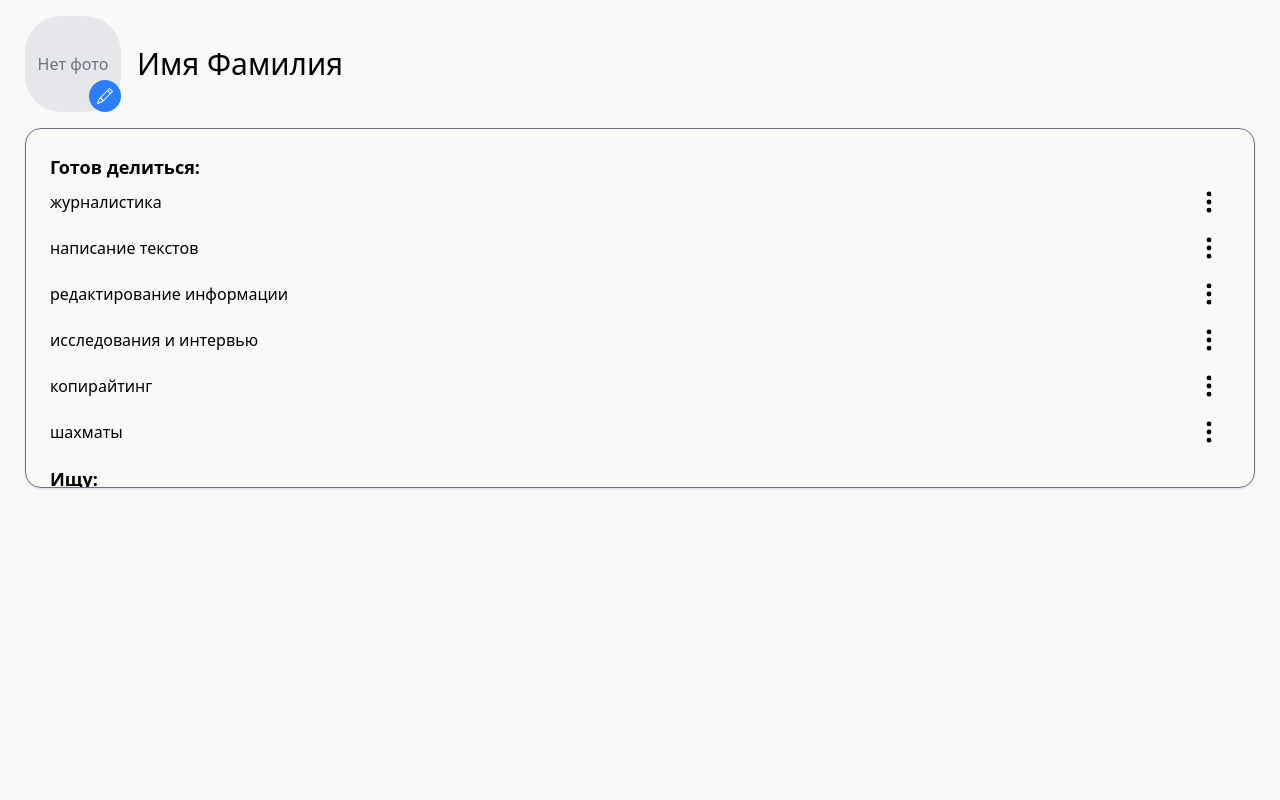
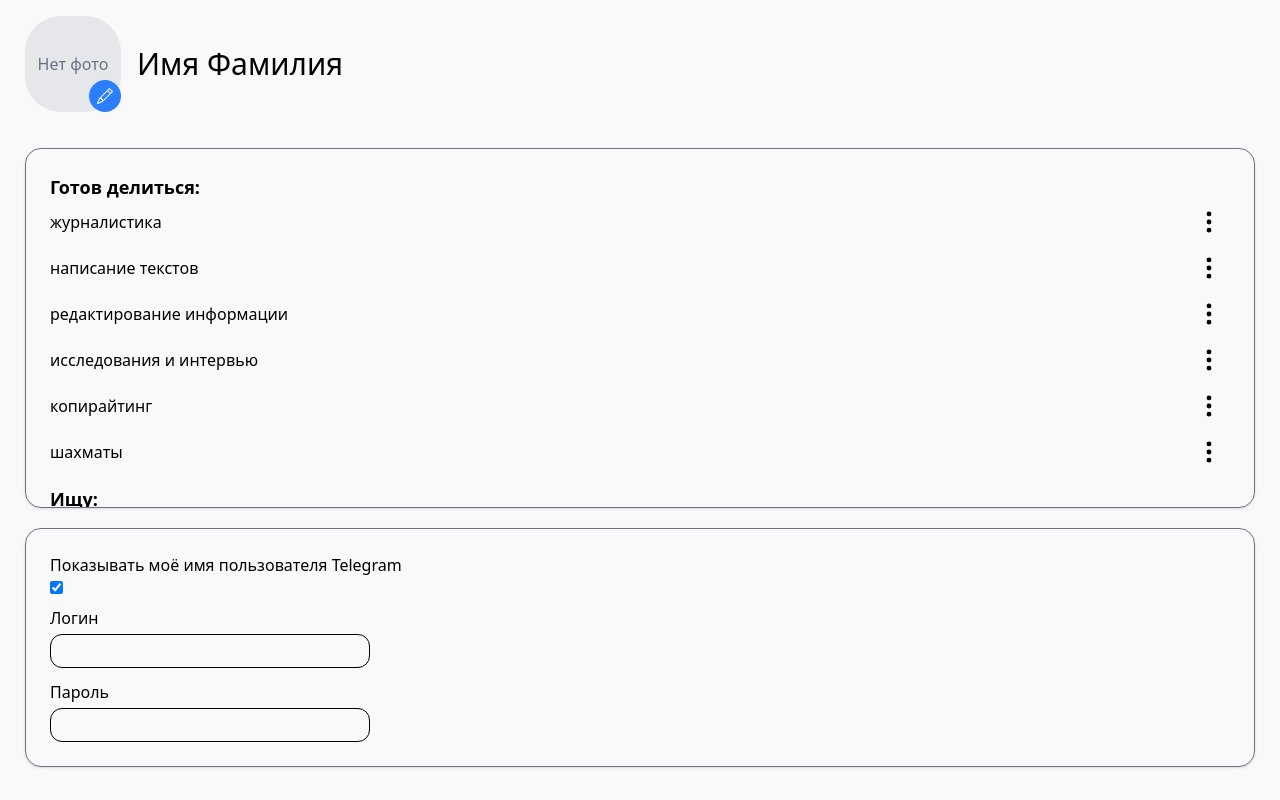
Before and after one commit to Nexxxit/Connectom, a React (Vite) app: page / in a window 1280 px wide. Built offline with nearby package versions, Linux system fonts and the light colour scheme.

Commit message:
feat: add private settings

```diff
--- /dev/null
+++ b/src/components/private_settings/PrivateSettings.jsx
@@ -0,0 +1,131 @@
+import { useEffect, useState, useRef } from "react";
+
+export default function PrivateSettings() {
+  const [privateSettings, setPrivateSettings] = useState([]);
+  const [loading, setLoading] = useState(true);
+  const debounceTimer = useRef(null);
+  const formRef = useRef(null);
+
+  const getPrivateSettingsData = async () => {
+    try {
+      await new Promise((resolve) => setTimeout(resolve, 2000));
+
+      const privateSettingsData = [
+        {
+          name: "show_telegram_username",
+          type: "checkbox",
+          value: true,
+          label: "Показывать моё имя пользователя Telegram",
+        },
+        {
+          name: "login",
+          type: "text",
+          value: "",
+          label: "Логин",
+        },
+        {
+          name: "password",
+          type: "text",
+          value: "",
+          label: "Пароль",
+        },
+      ];
+
+      setLoading(false);
+
+      if (Math.random() < 0.2) {
+        throw new Error("Не удалось загрузить настройки приватности");
+      }
+
+      return privateSettingsData;
+    } catch (error) {
+      console.log(error);
+      throw error;
+    }
+  };
+
+  useEffect(() => {
+    const fetchPrivateSettings = async () => {
+      try {
+        const privateSettings = await getPrivateSettingsData();
+        setPrivateSettings(privateSettings);
+      } catch (error) {
+        console.log(error);
+      }
+    };
+    fetchPrivateSettings();
+  }, []);
+
+  const handleChangePrivateSetting = (e) => {
+    const { name, type, checked, value } = e.target;
+    setPrivateSettings((prevSettings) =>
+      prevSettings.map((setting) =>
+        setting.name === name
+          ? {
+              ...setting,
+              value: type === "checkbox" ? checked : value,
+            }
+          : setting
+      )
+    );
+
+    if (debounceTimer.current) {
+      clearTimeout(debounceTimer.current);
+    }
+    debounceTimer.current = setTimeout(() => {
+      handleSubmitForm();
+    }, 2000);
+  };
+
+  const handleSubmitForm = () => {
+    console.log("Форма отправлена:", privateSettings);
+
+    if (formRef.current) {
+      formRef.current.requestSubmit();
+    }
+  };
+
+  const privateSettingsList = privateSettings
+    ? privateSettings.map((setting) => (
+        <div
+          key={setting.name}
+          className="flex flex-col gap-1 items-start justify-center"
+        >
+          <label htmlFor={setting.name}>{setting.label}</label>
+          <input
+            name={setting.name}
+            id={setting.name}
+            type={setting.type}
+            {...(setting.type !== "checkbox" ? { value: setting.value } : {})}
+            {...(setting.type === "checkbox" ? { checked: setting.value } : {})}
+            onChange={handleChangePrivateSetting}
+            className={`border p-1 rounded-xl ${
+              setting.type !== "checkbox" ? "md:w-80 w-full" : ""
+            }`}
+          />
+        </div>
+      ))
+    : [];
+
+  return (
+    <div className="border border-gray-500 rounded-2xl p-6 shadow-sm">
+      {loading ? (
+        <div className="flex flex-col gap-3">
+          <div className="w-full h-8 bg-gray-200 rounded-full animate-pulse"></div>
+          <div className="w-3/4 h-8 bg-gray-200 rounded-full animate-pulse"></div>
+          <div className="w-1/2 h-8 bg-gray-200 rounded-full animate-pulse"></div>
+        </div>
+      ) : (
+        <form
+          ref={formRef}
+          onSubmit={handleSubmitForm}
+          action=""
+          method=""
+          className="flex flex-col gap-3"
+        >
+          {privateSettingsList}
+        </form>
+      )}
+    </div>
+  );
+}
--- a/src/components/profile/Profile.jsx
+++ b/src/components/profile/Profile.jsx
@@ -1,6 +1,7 @@
 import { useEffect, useState } from "react";
 import ProfileImage from "../profile_image/Profile_Image";
 import TagsList from "../tags_list/TagsList";
+import PrivateSettings from "../private_settings/PrivateSettings";
 
 export default function Profile() {
   const [userData, setUserData] = useState(null);
@@ -33,7 +34,7 @@ export default function Profile() {
 
   return (
     <>
-      <div className="flex gap-4 items-center py-4">
+      <div className="flex gap-4 items-center pt-4 pb-9">
         <ProfileImage />
         {userData ? (
           <p className="text-3xl">
@@ -43,7 +44,10 @@ export default function Profile() {
           <div className="w-2/4 h-10 bg-gray-200 rounded-full animate-pulse"></div>
         )}
       </div>
-      <TagsList />
+      <div className="flex flex-col gap-5">
+        <TagsList />
+        <PrivateSettings />
+      </div>
     </>
   );
 }
--- a/src/components/tags_list/TagsList.jsx
+++ b/src/components/tags_list/TagsList.jsx
@@ -4,7 +4,6 @@ import CheckCircleIcon from "../../icons/check-circle.svg?react";
 
 export default function TagsList() {
   const dropdownRef = useRef([]);
-  const inputRef = useRef(null);
   const [userTags, setUserTags] = useState(null);
   const [openDropdownId, setOpenDropdownId] = useState(null);
   const [loading, setLoading] = useState(true);
```
